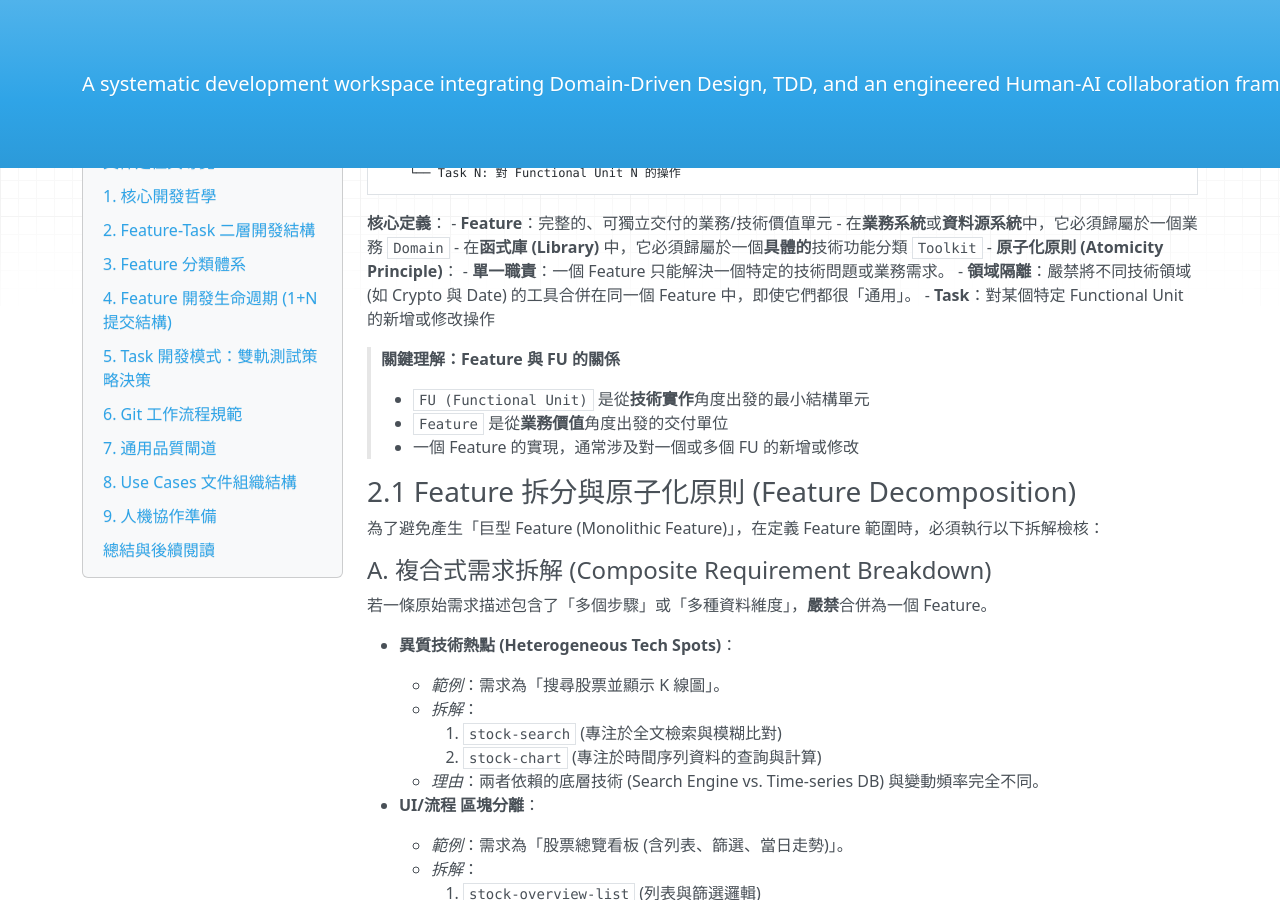
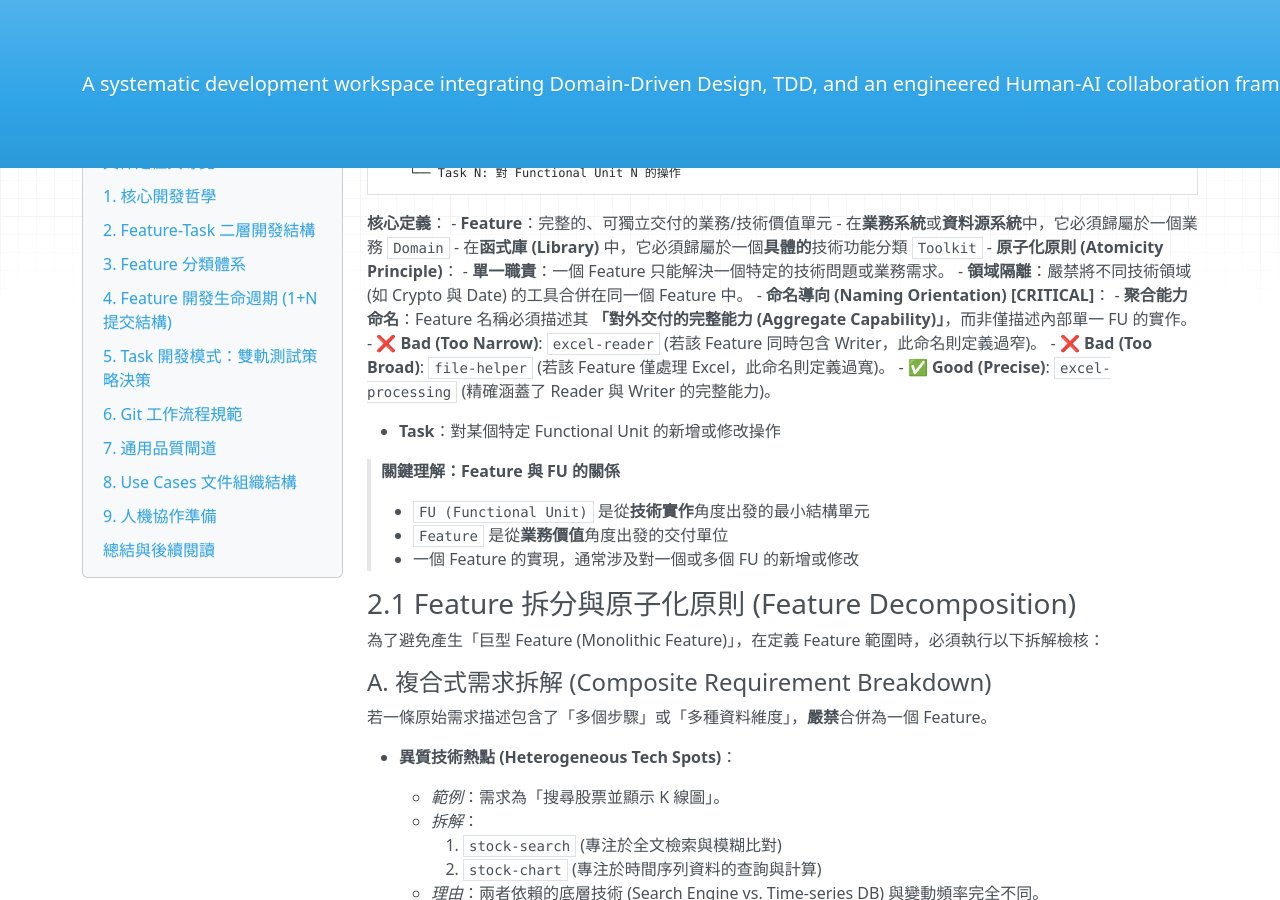
Before and after one commit to Wanini0209/wBiSaProj, an MkDocs documentation site: the page built from docs/PROJECT_DESIGN-METHODOLOGY.md, in a window 1280 px wide and 900 px high, scrolled down 1577 px. Built offline with MkDocs 1.6.1, drawn with Linux system fonts in a browser that asks for light colours; nearby versions of some CDN libraries.

Commit message:
docs(project): refine feature naming conventions in design documents
This updates the core design documents to enforce the "Aggregate Capability"
naming principle for Features.

Changes include:
- Methodology: Add "Naming Orientation" section to Feature core definitions,
  explicitly banning narrow names based on single functional units.
- Architecture: Update `<feature_name>` variable definition and add strict
  normative constraints for feature naming patterns.

```diff
--- a/docs/PROJECT_DESIGN-METHODOLOGY.md
+++ b/docs/PROJECT_DESIGN-METHODOLOGY.md
@@ -82,7 +82,13 @@ Feature（業務價值單元）
     - 在**函式庫 (Library)** 中，它必須歸屬於一個**具體的**技術功能分類 `Toolkit`
     - **原子化原則 (Atomicity Principle)**：
         - **單一職責**：一個 Feature 只能解決一個特定的技術問題或業務需求。
-        - **領域隔離**：嚴禁將不同技術領域 (如 Crypto 與 Date) 的工具合併在同一個 Feature 中，即使它們都很「通用」。
+        - **領域隔離**：嚴禁將不同技術領域 (如 Crypto 與 Date) 的工具合併在同一個 Feature 中。
+    - **命名導向 (Naming Orientation) [CRITICAL]**：
+        - **聚合能力命名**：Feature 名稱必須描述其 **「對外交付的完整能力 (Aggregate Capability)」**，而非僅描述內部單一 FU 的實作。
+        - ❌ **Bad (Too Narrow)**: `excel-reader` (若該 Feature 同時包含 Writer，此命名則定義過窄)。
+        - ❌ **Bad (Too Broad)**: `file-helper` (若該 Feature 僅處理 Excel，此命名則定義過寬)。
+        - ✅ **Good (Precise)**: `excel-processing` (精確涵蓋了 Reader 與 Writer 的完整能力)。
+
 - **Task**：對某個特定 Functional Unit 的新增或修改操作
 
 > **關鍵理解：Feature 與 FU 的關係**
```
Also changed, not shown: docs/PROJECT_DESIGN-ARCHITECTURE.md (+4 -3 lines).
